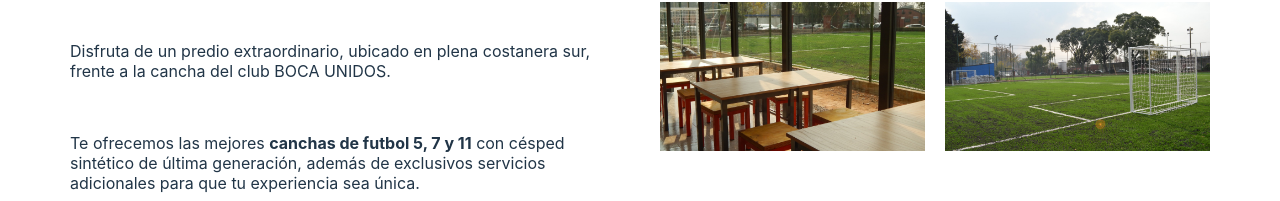
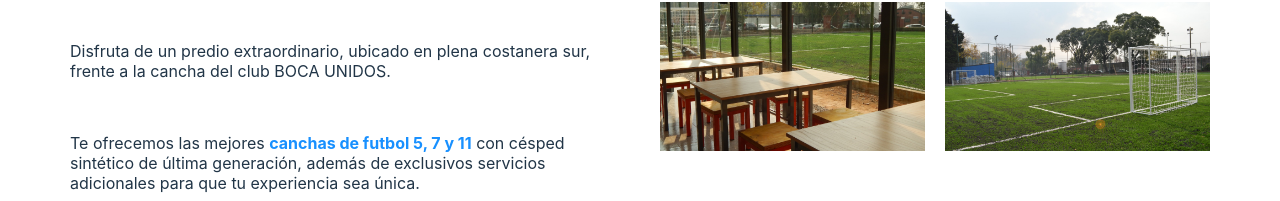
Before and after one commit to avsebastian/turnos-futsapp, a React (Vite) app in the folder frontend/: page / in a window 1280 px wide. Shown: the part 891-1092 px from the top of the page. Built offline with nearby package versions, Linux system fonts and the light colour scheme.

Commit message:
[Web] enlace modal login con boton respectivo

```diff
--- a/frontend/src/components/AboutSection/AboutElement.jsx
+++ b/frontend/src/components/AboutSection/AboutElement.jsx
@@ -1,4 +1,5 @@
 import styled from "styled-components";
+import { Link as LinkS } from 'react-scroll';
 
 export const AboutContainer = styled.section`
     background: #fff;
@@ -7,3 +8,10 @@ export const AboutContainer = styled.section`
     z-index: 1;
     min-height: 90vh;
 `
+
+export const NavLinks = styled(LinkS)`
+    color: #1890ff;
+    font-weight: bold;
+    cursor: pointer;
+
+`
--- a/frontend/src/components/AboutSection/index.jsx
+++ b/frontend/src/components/AboutSection/index.jsx
@@ -1,6 +1,6 @@
 import React from "react";
-import { Row, Col, Image } from "antd";
-import { AboutContainer } from "./AboutElement";
+import { Image } from "antd";
+import { AboutContainer, NavLinks } from "./AboutElement";
 import "./AboutSection.css";
 
 import ComplejoUno from '../../assets/complejo-uno.jpg'
@@ -45,9 +45,13 @@ const AboutSection = () => {
                 <p>
                 {" "}
                 Te ofrecemos las mejores{" "}
-                <a style={{ fontWeight: "bold", cursor: "pointer"}}>
-                    canchas de futbol 5, 7 y 11
-                </a>{" "}
+                <NavLinks to="canchas"
+                offset={-80}
+                smooth
+                            duration={500}
+                            spy
+                            exact='true'>canchas de futbol 5, 7 y 11</NavLinks>
+                {" "}
                 con césped sintético de última generación,
                 además de exclusivos servicios adicionales para que tu experiencia
                 sea única.
--- a/frontend/src/components/NavBar/NavBarElement.jsx
+++ b/frontend/src/components/NavBar/NavBarElement.jsx
@@ -1,7 +1,6 @@
 import styled from "styled-components";
 import { NavLink as LinkR } from 'react-router-dom';
 import { Link as LinkS } from 'react-scroll';
-import { MenuOutlined } from "@ant-design/icons";
 
 
 export const Nav = styled.nav`
--- a/frontend/src/components/NavBar/index.jsx
+++ b/frontend/src/components/NavBar/index.jsx
@@ -15,7 +15,7 @@ import {
 import Sidebar from "../Sidebar";
 import { Button } from '../ButtonElement'
 
-function NavBar() {
+function NavBar({isLoginModalOpen, setIsLoginModalOpen}) {
 
   const [openMenu, setOpenMenu] = useState(false);
   const [scrollNav, setScrollNav] = useState(false);
@@ -36,7 +36,9 @@ function NavBar() {
     scroll.scrollToTop()
   }
 
-
+  const handleModalLogin =() => {
+    setIsLoginModalOpen(true)
+  }
 
   return (
     <>
@@ -86,7 +88,7 @@ function NavBar() {
                 </NavItem>
             </NavMenu>
             <NavBtn>
-                <Button to="/singin"> Iniciar Sesión </Button>
+                <Button onClick={handleModalLogin}> Iniciar Sesión </Button>
             </NavBtn>
         </NavbarContainer>
       </Nav>
--- a/frontend/src/pages/Home.jsx
+++ b/frontend/src/pages/Home.jsx
@@ -1,15 +1,24 @@
+import React, { useState } from "react";
+
 import NavBar from "../components/NavBar";
 import HeroSection from '../components/HeroSection'
 import AboutSection from "../components/AboutSection";
 import FieldSoccerSection from "../components/FieldSoccerSection";
 
+import LoginModal from "../components/LoginModal";
+
 export function Home() {
+
+    const [isLoginModalOpen, setIsLoginModalOpen] = useState(false);
+
     return(
         <>
-            <NavBar />
+            <NavBar isLoginModalOpen={isLoginModalOpen} setIsLoginModalOpen={setIsLoginModalOpen}/>
             <HeroSection />
             <AboutSection />
             <FieldSoccerSection />
+
+            {isLoginModalOpen && <LoginModal isLoginModalOpen={isLoginModalOpen} setIsLoginModalOpen={setIsLoginModalOpen}/>}
         </>
     )
 }
```
